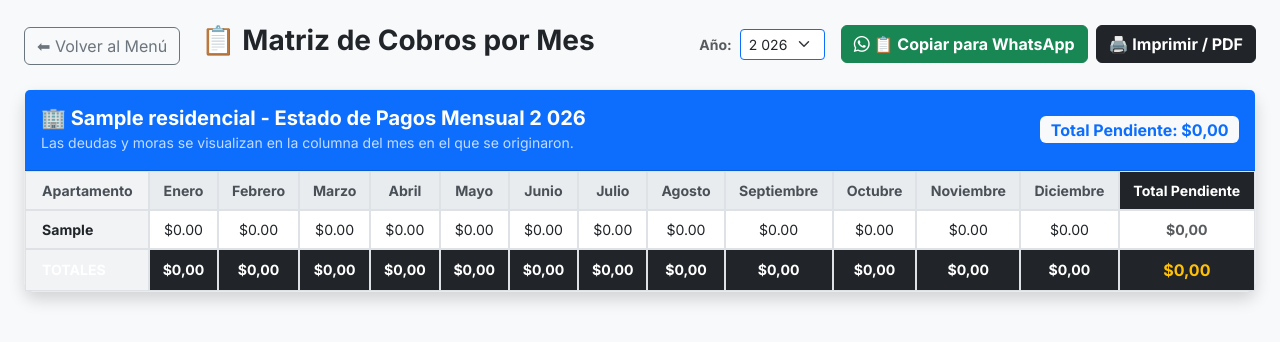
After one commit to Jusetreynoso/saas-residencial, a Django app: page /reportes/matriz-cobros/ in a window 1280 px wide. The commit adds this page. Shown: the top 342 px of the page. Run offline with Django 5.2, Linux system fonts and the light colour scheme; a user stored in the database is signed in; tables that the repository leaves empty hold one stand-in row (values such as "Sample post").

Commit message:
Agregar nuevo Reporte de Matriz de Cobros y Moras por Mes estilo Excel/WhatsApp

```diff
--- /dev/null
+++ b/core/templates/core/reporte_matriz_cobros.html
@@ -0,0 +1,194 @@
+<!DOCTYPE html>
+<html lang="es">
+<head>
+    <meta charset="UTF-8">
+    <title>Matriz de Cobros por Mes - {{ residencial.nombre }}</title>
+    <link href="https://cdn.jsdelivr.net/npm/bootstrap@5.3.0/dist/css/bootstrap.min.css" rel="stylesheet">
+    <link rel="stylesheet" href="https://cdn.jsdelivr.net/npm/bootstrap-icons@1.11.0/font/bootstrap-icons.css">
+    <link href="https://fonts.googleapis.com/css2?family=Inter:wght@300;400;500;600;700&display=swap" rel="stylesheet">
+    <style>
+        body {
+            background-color: #f8f9fa;
+            font-family: 'Inter', sans-serif;
+        }
+
+        .card {
+            background: rgba(255, 255, 255, 0.95);
+            border: 1px solid rgba(0, 0, 0, 0.08);
+            box-shadow: 0 4px 20px rgba(0, 0, 0, 0.05);
+            border-radius: 12px;
+        }
+
+        .table-excel {
+            font-size: 0.88rem;
+            border-collapse: separate;
+            border-spacing: 0;
+        }
+
+        .table-excel th, .table-excel td {
+            vertical-align: middle;
+            text-align: center;
+            padding: 8px 12px;
+            white-space: nowrap;
+            border: 1px solid #dee2e6;
+        }
+
+        .table-excel thead th {
+            background-color: #e9ecef;
+            color: #495057;
+            font-weight: 700;
+            position: sticky;
+            top: 0;
+            z-index: 2;
+        }
+
+        .col-apto {
+            font-weight: 700;
+            background-color: #f1f3f5 !important;
+            position: sticky;
+            left: 0;
+            z-index: 3;
+            text-align: left !important;
+        }
+
+        .cell-deuda {
+            color: #dc3545;
+            font-weight: 700;
+            background-color: #fff5f5;
+        }
+
+        .cell-al-dia {
+            color: #495057;
+        }
+
+        @media print {
+            .no-print { display: none !important; }
+            body { background-color: white; }
+            .card { border: none; box-shadow: none !important; }
+            * { -webkit-print-color-adjust: exact !important; print-color-adjust: exact !important; }
+            .col-apto { position: static !important; }
+        }
+    </style>
+</head>
+
+<body class="pb-5">
+
+<div class="container-fluid mt-4 px-4">
+
+    <!-- ENCABEZADO Y CONTROLES -->
+    <div class="d-flex justify-content-between align-items-center mb-4 no-print flex-wrap gap-3">
+        <div>
+            <a href="{% url 'menu_reportes' %}" class="btn btn-outline-secondary">⬅ Volver al Menú</a>
+            <h3 class="d-inline-block ms-3 fw-bold text-dark mb-0">📋 Matriz de Cobros por Mes</h3>
+        </div>
+
+        <div class="d-flex gap-2 align-items-center">
+            <form method="GET" class="d-flex align-items-center me-2">
+                <label class="me-2 fw-bold text-muted small">Año:</label>
+                <select name="anio" class="form-select form-select-sm border-primary" onchange="this.form.submit()">
+                    {% for a in lista_anios %}
+                        <option value="{{ a }}" {% if a == anio_seleccionado %}selected{% endif %}>{{ a }}</option>
+                    {% endfor %}
+                </select>
+            </form>
+
+            <button onclick="copiarResumenWhatsApp()" class="btn btn-success fw-bold">
+                <i class="bi bi-whatsapp"></i> 📋 Copiar para WhatsApp
+            </button>
+            <button onclick="window.print()" class="btn btn-dark fw-bold">
+                🖨️ Imprimir / PDF
+            </button>
+        </div>
+    </div>
+
+    <!-- TARJETA PRINCIPAL DE LA MATRIZ DE EXCEL -->
+    <div class="card shadow">
+        <div class="card-header bg-primary text-white d-flex justify-content-between align-items-center py-3">
+            <div>
+                <h5 class="mb-0 fw-bold">🏢 {{ residencial.nombre }} - Estado de Pagos Mensual {{ anio_seleccionado }}</h5>
+                <small class="opacity-75">Las deudas y moras se visualizan en la columna del mes en el que se originaron.</small>
+            </div>
+            <span class="badge bg-light text-primary fs-6 fw-bold">Total Pendiente: ${{ total_deuda_global|floatformat:2 }}</span>
+        </div>
+
+        <div class="card-body p-0">
+            <div class="table-responsive" style="max-height: 75vh;">
+                <table class="table table-hover table-excel mb-0" id="tablaMatriz">
+                    <thead>
+                        <tr>
+                            <th class="col-apto ps-3">Apartamento</th>
+                            {% for m in meses_nombres %}
+                                <th>{{ m }}</th>
+                            {% endfor %}
+                            <th class="bg-dark text-white">Total Pendiente</th>
+                        </tr>
+                    </thead>
+                    <tbody>
+                        {% for fila in matriz_datos %}
+                        <tr>
+                            <td class="col-apto ps-3">{{ fila.numero }}</td>
+
+                            {% for monto_mes in fila.meses %}
+                                {% if monto_mes > 0 %}
+                                    <td class="cell-deuda">${{ monto_mes|floatformat:2 }}</td>
+                                {% else %}
+                                    <td class="cell-al-dia">$0.00</td>
+                                {% endif %}
+                            {% endfor %}
+
+                            <td class="fw-bold {% if fila.total_deuda > 0 %}text-danger bg-light{% else %}text-muted{% endif %}">
+                                ${{ fila.total_deuda|floatformat:2 }}
+                            </td>
+                        </tr>
+                        {% empty %}
+                        <tr>
+                            <td colspan="14" class="text-center p-5 text-muted fs-5">No hay apartamentos ni registros para el año seleccionado.</td>
+                        </tr>
+                        {% endfor %}
+                    </tbody>
+                    <tfoot class="table-dark">
+                        <tr>
+                            <td class="col-apto ps-3 fw-bold text-white bg-dark">TOTALES</td>
+                            {% for total_m in totales_meses %}
+                                <td class="fw-bold {% if total_m > 0 %}text-warning{% endif %}">${{ total_m|floatformat:2 }}</td>
+                            {% endfor %}
+                            <td class="fw-bold fs-6 text-warning">${{ total_deuda_global|floatformat:2 }}</td>
+                        </tr>
+                    </tfoot>
+                </table>
+            </div>
+        </div>
+    </div>
+</div>
+
+<!-- SCRIPT PARA COPIAR A WHATSAPP / EXCEL -->
+<script>
+function copiarResumenWhatsApp() {
+    let texto = "*📋 ESTADO DE PAGOS Y CUOTAS - {{ residencial.nombre }} ({{ anio_seleccionado }})*\n\n";
+    texto += "Apto\t|\t" + [{% for m in meses_nombres %}"{{ m|slice:':3' }}",{% endfor %}].join("\t") + "\t|\tTotal\n";
+    texto += "---------------------------------------------------------\n";
+
+    {% for fila in matriz_datos %}
+        {% if fila.total_deuda > 0 %}
+            texto += "*{{ fila.numero }}*:\t" + [
+                {% for m in fila.meses %}
+                    "{% if m > 0 %}${{ m|floatformat:0 }}{% else %}0{% endif %}",
+                {% endfor %}
+            ].join("\t") + "\t=> *${{ fila.total_deuda|floatformat:2 }}*\n";
+        {% endif %}
+    {% endfor %}
+
+    texto += "\n*Total Deuda Residencial:* ${{ total_deuda_global|floatformat:2 }}\n";
+    texto += "_Generado automáticamente por el Sistema SaaS Residencial._";
+
+    navigator.clipboard.writeText(texto).then(() => {
+        alert("✅ Resumen copiado al portapapeles. ¡Listo para pegar en WhatsApp!");
+    }).catch(err => {
+        alert("⚠️ No se pudo copiar automáticamente. Intenta de nuevo.");
+    });
+}
+</script>
+
+<script src="https://cdn.jsdelivr.net/npm/bootstrap@5.3.0/dist/js/bootstrap.bundle.min.js"></script>
+</body>
+</html>
--- a/core/urls.py
+++ b/core/urls.py
@@ -87,6 +87,8 @@ urlpatterns = [
 
     path('reportes/morosidad/', views.reporte_morosidad, name='reporte_morosidad'),
 
+    path('reportes/matriz-cobros/', views.reporte_matriz_cobros, name='reporte_matriz_cobros'),
+
     path('reportes/transparencia/', views.reporte_transparencia, name='reporte_transparencia'),
 
     path('finanzas/categorias/', views.configurar_categorias, name='configurar_categorias'),
--- a/core/views.py
+++ b/core/views.py
@@ -1742,6 +1742,79 @@ def reporte_morosidad(request):
     return render(request, 'core/reporte_morosidad.html', context)
 
 @login_required
+def reporte_matriz_cobros(request):
+    if request.user.rol not in ['ADMIN_RESIDENCIAL', 'SUPERADMIN']:
+        return redirect('dashboard')
+
+    residencial = request.user.residencial
+    hoy = timezone.now().date()
+
+    anio_raw = str(request.GET.get('anio', hoy.year)).replace('\xa0', '').replace(' ', '').replace(',', '')
+    try:
+        anio_seleccionado = int(anio_raw)
+    except ValueError:
+        anio_seleccionado = hoy.year
+
+    apartamentos = Apartamento.objects.filter(residencial=residencial).order_by('numero')
+
+    meses_nombres = [
+        'Enero', 'Febrero', 'Marzo', 'Abril', 'Mayo', 'Junio',
+        'Julio', 'Agosto', 'Septiembre', 'Octubre', 'Noviembre', 'Diciembre'
+    ]
+
+    facturas_anio = Factura.objects.filter(
+        residencial=residencial,
+        fecha_emision__year=anio_seleccionado
+    ).select_related('usuario', 'usuario__apartamento')
+
+    matriz_datos = []
+    totales_meses = [Decimal('0.00')] * 12
+    total_deuda_global = Decimal('0.00')
+
+    for apt in apartamentos:
+        meses_apto = []
+        total_deuda_apto = Decimal('0.00')
+
+        facturas_apto = facturas_anio.filter(usuario__apartamento=apt)
+
+        for m_idx in range(1, 13):
+            facturas_mes = facturas_apto.filter(fecha_emision__month=m_idx)
+
+            deuda_mes = Decimal('0.00')
+            for f in facturas_mes:
+                if f.estado in ['PENDIENTE', 'PARCIAL', 'VENCIDO']:
+                    saldo = f.saldo_pendiente if f.saldo_pendiente is not None else f.monto
+                    deuda_mes += saldo
+
+            meses_apto.append(deuda_mes)
+            total_deuda_apto += deuda_mes
+            totales_meses[m_idx - 1] += deuda_mes
+
+        total_deuda_global += total_deuda_apto
+
+        matriz_datos.append({
+            'apartamento': apt,
+            'numero': apt.numero,
+            'meses': meses_apto,
+            'total_deuda': total_deuda_apto
+        })
+
+    lista_anios = range(2024, hoy.year + 2)
+
+    context = {
+        'matriz_datos': matriz_datos,
+        'meses_nombres': meses_nombres,
+        'totales_meses': totales_meses,
+        'total_deuda_global': total_deuda_global,
+        'anio_seleccionado': anio_seleccionado,
+        'lista_anios': lista_anios,
+        'residencial': residencial,
+        'hoy': hoy
+    }
+
+    return render(request, 'core/reporte_matriz_cobros.html', context)
+
+@login_required
 def reporte_transparencia(request):
     if request.user.rol not in ['ADMIN_RESIDENCIAL', 'SUPERADMIN']:
         return redirect('dashboard')
```
Also changed, not shown: core/templates/core/menu_reportes.html (+11 -0 lines), core/tests.py (+7 -0 lines).
